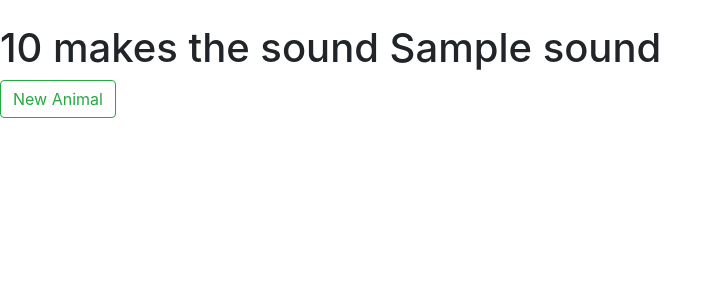
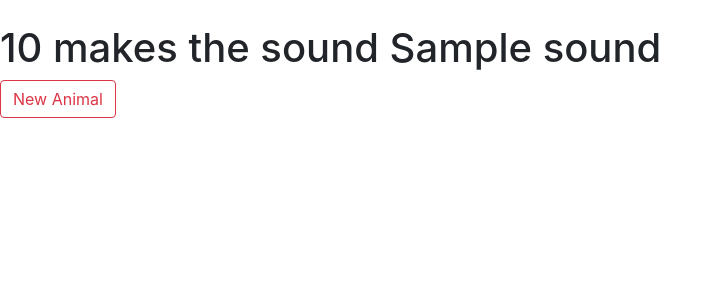
Before and after one commit to iwantm/QAAnimalApp, a Flask app: page / in a window 1280 px wide. Shown: the top 300 px of the page, without its empty margins (0-722 px from the left). Run offline with Flask 2, Linux system fonts and the light colour scheme; a database or web service that is not in the repository returns one stand-in record (values such as "Sample title"); data that the repository does not hold is empty.

Commit message:
change button colour

```diff
--- a/service1/templates/index.html
+++ b/service1/templates/index.html
@@ -13,7 +13,7 @@
         <br>
         {% if animal %}
         <h1>{{animal}} makes the sound {{sound}}</h1>
-        <a class="btn btn-outline-success" href="{{url_for('index')}}">New Animal</a>
+        <a class="btn btn-outline-danger" href="{{url_for('index')}}">New Animal</a>
         {% endif %}
     </div>
 </body>
```
